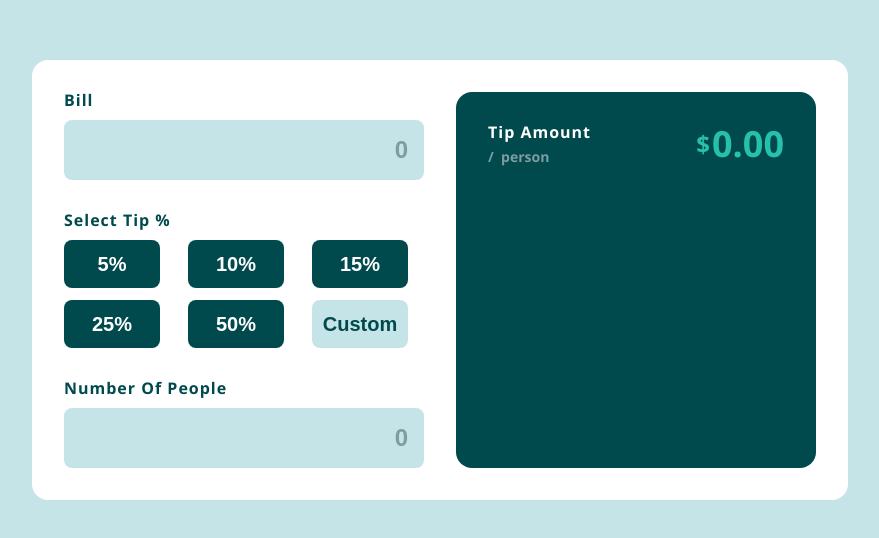
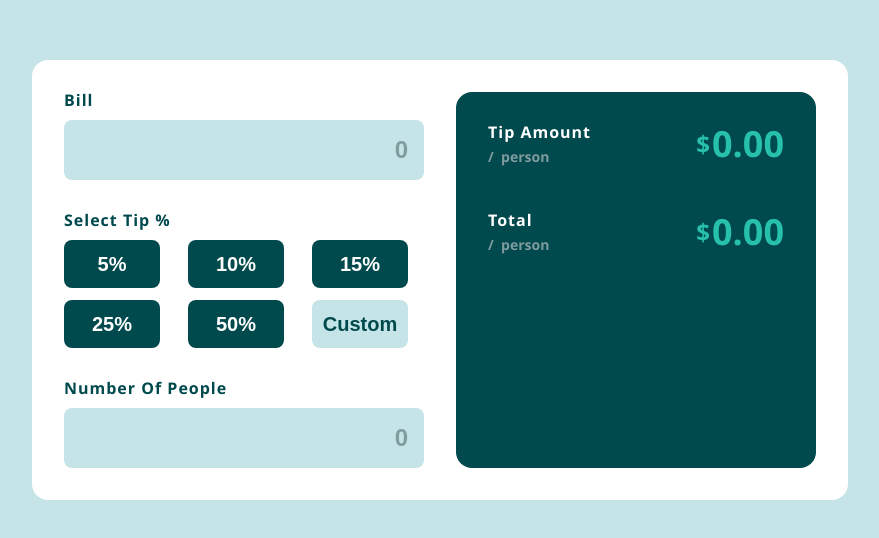
Before and after one commit to Sabelo-Hlatshwayo/tip-calculator, a React (Vite) app: page / in a window 1280 px wide. Shown: the part 120-658 px from the top of the page, without its empty margins (200-1079 px from the left). Built offline with nearby package versions, Linux system fonts and the light colour scheme.

Commit message:
Add the output which displays the total bill amount per person

```diff
--- a/src/App.jsx
+++ b/src/App.jsx
@@ -18,6 +18,10 @@ function App() {
                         title="tip amount"
                         amount="0.00"
                     />
+                    <Output
+                        title="total"
+                        amount="0.00"
+                    />
                 </div>
             </div>
         </div>
--- a/src/index.css
+++ b/src/index.css
@@ -131,6 +131,9 @@ body {
     border-radius: 1.6rem;
     background-color: hsl(183, 100%, 15%);
     padding: 3.2rem;
+    display: flex;
+    flex-direction: column;
+    gap: 4.8rem;
 }
 
 .calculator__output-box-1 {
```
